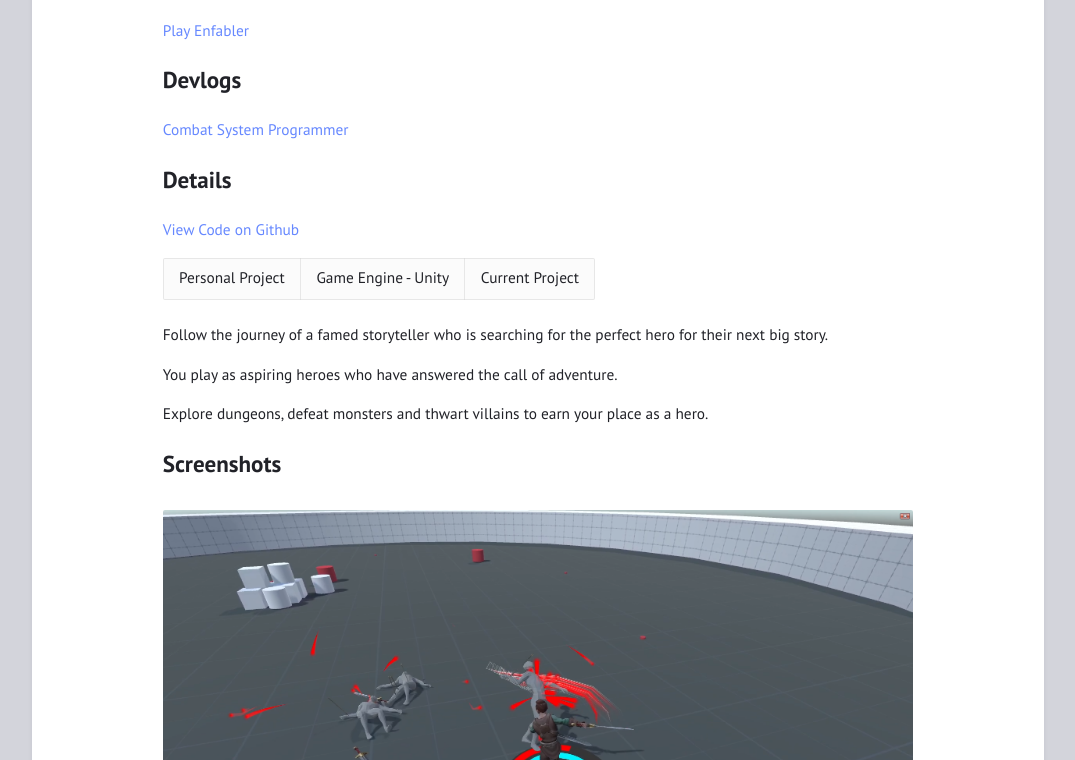
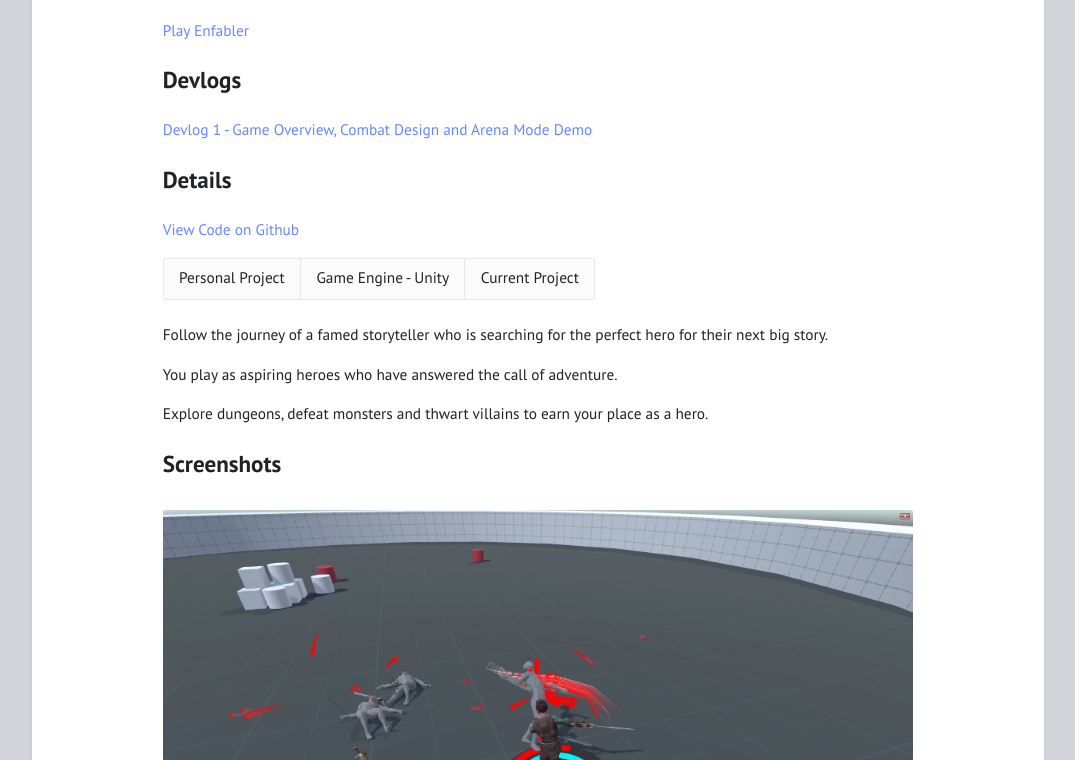
Before and after one commit to andrewscott02/andrewscott02.github.io, a Jekyll site: the page built from projects/enfabler.md, in a window 1280 px wide and 900 px high, scrolled down 472 px, cut to the strip 140-900 px from the top of the window. Shown: the whole strip, without its empty margins (102-1177 px from the left). Built offline with Jekyll 4.4.1, drawn with Linux system fonts in a browser that asks for light colours.

Commit message:
Update enfabler.md

```diff
--- a/projects/enfabler.md
+++ b/projects/enfabler.md
@@ -10,7 +10,7 @@ permalink: /projects/enfabler
 
 ## Devlogs
 
-[Combat System Programmer](https://andrewscott02.github.io/enfabler1/)
+[Devlog 1 - Game Overview, Combat Design and Arena Mode Demo](https://andrewscott02.github.io/enfabler1/)
 
 ## Details
 
```
